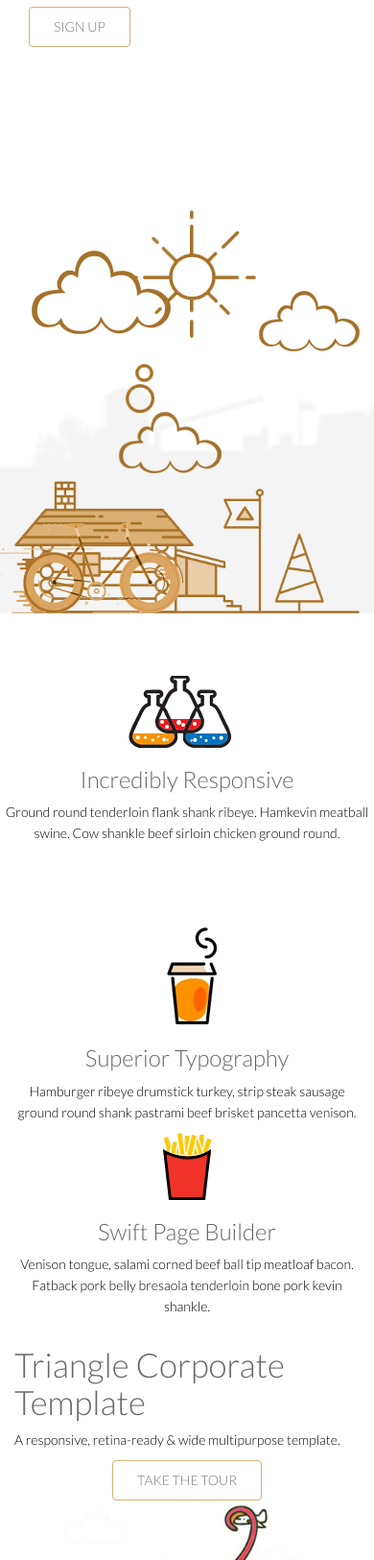
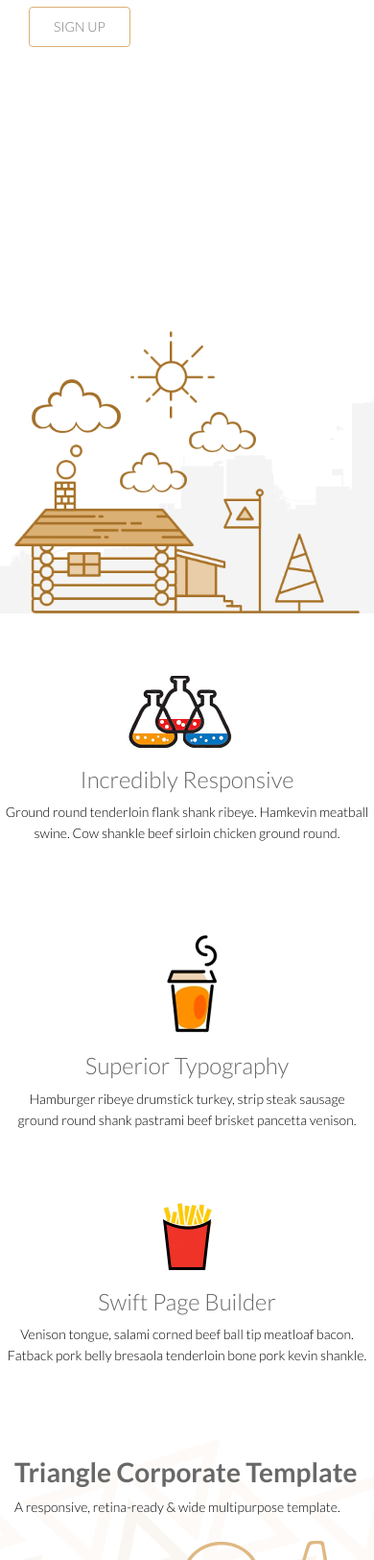
Before and after one commit to ReynaHG/Triangle_Theme, a plain HTML site: page index.html in a window 390 px wide. Shown: the part 375-2000 px from the top of the page at 96% size. Drawn offline with Linux system fonts and the light colour scheme.

Commit message:
Ejercicio concluido

```diff
--- a/css/style.scss
+++ b/css/style.scss
@@ -30,70 +30,130 @@ body {
   color: $gris;
 }
 
+/*sección avión*/
+
+ .tour-icon2{
+    background-image: url(../images/home/tour-icon2.png);
+    height: 10em;
+    background-repeat: no-repeat;
+    background-position:9em 1em;
+
+}
+
+.title{
+  font-size: 2em;
+  font-weight: bold;
+}
+
+.action .btn-common {
+    margin-top: 13%;
+    float: left;
+}
+
+/*Background de secciones*/
+.slider-bg {
+  background: url(../images/home/slider-bg.png) 0 100% repeat-x;
+  position: relative;
+}
+
+  .tour-bg {
+  background-image: url(../images/home/tour-bg.png);
+  background-repeat:repeat; }
+
+/*+++++*/
+
+.slide-text {
+  position: relative;
+  height: 30em;
+  padding-top: 7%; }
+
+#home-slider .slider-house {
+  position: absolute;
+  bottom: 0;
+  right: 0; }
+
+#home-slider .slider-cycle {
+  position: absolute;
+  bottom: 0;
+  left: -5%; }
+
+ .slider-circle1 {
+  position: absolute;
+  top: 43%;
+  left: 32%; }
+
+.slider-circle2 {
+  position: absolute;
+  top: 38%;
+  left: 35%; }
+
+.slider-cloud1 {
+  position: absolute;
+  top: 20%;
+  right: 15%; }
+
+.slider-cloud3 {
+  position: absolute;
+  top: 40%;
+  right: 40%; }
+
+.slider-cloud2 {
+  position: absolute;
+  top: 10%;
+  left: 15%; }
+
+.slider-sun {
+  position: absolute;
+  top: -5%;
+  right: 30%; }
+
+/* media queries imagenes  */
+
+@media (max-width: 600px) {
+
+  .slider-circle1 {
+  position: absolute;
+  top: 62%;
+  left: 12%;
+  height: 1.5em }
 
 
-/*Background de secciones*/
+  .slider-circle2 {
+  position: absolute;
+  top: 58%;
+  left: 16%;
+  height: 1em }
 
-.slider-bg{
-  background-image: url(../images/home/slider-bg.png);
-  background-size: cover;
-  background-repeat: no-repeat;
+.slider-cloud1 {
+  position: absolute;
+  top: 50%;
+  right: 30%;
+  height: 3em;
+  }
+
+.slider-cloud3 {
+  position: absolute;
+  top: 60%;
+  right: 50%;
+  height: 3em;
 }
 
-.slide-text{
-  position:relative;
-  height: 30em;
-padding-top: 7%;
+.slider-cloud2 {
+  position: absolute;
+  top: 42%;
+  left: 5%;
+  height: 4em
 }
 
-#home-slider .slider-house{
+.slider-sun {
   position: absolute;
-  bottom:0;
-  right: 0;
+  top: 30%;
+  right: 42%;
+  height: 6.5em}
+
 }
 
-#home-slider .slider-cycle{
-  position: absolute;
-  bottom:0;
- left:-5%;
-}
-
-#home-slider .slider-circle1{
-  position: absolute;
-  top:43%;
- left:32%;
-}
-
-.slider-circle2{
-  position: absolute;
-  top:38%;
- left:35%;
-}
-
-.slider-cloud1{
-  position: absolute;
-  top:20%;
- right:0%;
-}
-
-.slider-cloud3{
-  position: absolute;
-  top:50%;
- right:40%;
-}
-
-.slider-cloud2{
-  position: absolute;
-  top:10%;
- left:5%;
-}
-
-.slider-sun{
-  position: absolute;
-  top:0%;
- right:30%;
-}
-
+/*++++++++*/
 a {
   color: #a5732a;
   -webkit-transition: $ms;
@@ -199,6 +259,13 @@ $p80:80px;
 .margin-bottom {
   margin-bottom: 35px; }
 
+.pt-5{
+  padding-top: 5%;
+}
+
+.pt-2{
+  padding-top: 2%;
+}
 
 
 /*************************
@@ -372,3 +439,47 @@ li{
   background-color: inherit;
   border: 0;
   color: #d29948; }
+
+  /*Bot+on de envío*/
+  .btn-submit {
+    width: 100%;
+    background-color:$soft_orange ;
+    color: $white;
+    font-size: $fs;
+    font-weight: $fw300;
+    letter-spacing: 5px;
+    text-transform: uppercase;
+    border-radius: 3px;
+    margin-top: 5px;
+    border-bottom: 3px solid #d29948 ;
+    box-shadow: none;
+    padding: 10px;
+}
+
+/*bootstrap modifications*/
+.navbar-inverse .navbar-toggle .icon-bar {
+    background-color: #dbb075;
+}
+
+ .form-control{
+    border-color: #dbb075;
+    outline: $nada;
+    box-shadow: $nada;
+}
+
+/*comillas de testimonios*/
+.comillas{
+  color: #dbb075;
+  font-size: .8em;
+  padding: 2%
+}
+
+/*footer*/
+
+.rocket{
+    padding-bottom: 2em;
+    background-image: url(../images/home/footer.png);
+    background-repeat: repeat-x;
+    background-position: bottom;
+    background-size: contain;
+}
--- a/index.html
+++ b/index.html
@@ -10,7 +10,6 @@
     <link href="css/font-awesome.min.css" rel="stylesheet">
 	<link href="css/style.css" rel="stylesheet">
     <link rel="stylesheet" href="css/animate.min.css" type="text/css">
-    <link rel="stylesheet" href="css/creative.css" type="text/css">
 
  <!--Favicon-->
  <link rel="shorcut icon"  href="images/home/activeicon.png">
@@ -68,20 +67,20 @@
     <section class="slider-bg" id="home-slider">
         <div class="container">
             <div class="main-slider">
-                <div class="col-md-5 slide-text">
+                <div class="col-md-5 col-xs-12 slide-text">
                     <h1>We Are Creative Nerds</h1>
                     <p>Boudin doner frankfurter pig. Cow shank bresaola pork loin tri-tip tongue venison pork belly meatloaf short loin landjaeger biltong beef ribs shankle chicken andouille.</p>
                     <a href="#" class="btn btn-common">SIGN UP</a>
                 </div>
-                <div class="col-md-7 slide-text">
+                <div class="col-md-7 col-xs-12 slide-text">
                     <img src="images/home/slider/slide1/house.png" class="img-responsive slider-house" alt="slider image">
-                    <img src="images/home/slider/slide1/circle1.png" class="slider-circle1" alt="slider image">
-                    <img src="images/home/slider/slide1/circle2.png" class="slider-circle2" alt="slider image">
-                    <img src="images/home/slider/slide1/cloud1.png" class="slider-cloud1" alt="slider image">
-                    <img src="images/home/slider/slide1/cloud2.png" class="slider-cloud2" alt="slider image">
-                    <img src="images/home/slider/slide1/cloud3.png" class="slider-cloud3" alt="slider image">
-                    <img src="images/home/slider/slide1/sun.png" class="slider-sun" alt="slider image">
-                    <img src="images/home/cycle.png" class="slider-cycle" alt="">
+                    <img src="images/home/slider/slide1/circle1.png" class="img-responsive slider-circle1" alt="slider image">
+                    <img src="images/home/slider/slide1/circle2.png" class="img-responsive slider-circle2" alt="slider image">
+                    <img src="images/home/slider/slide1/cloud1.png" class="img-responsive slider-cloud1" alt="slider image">
+                    <img src="images/home/slider/slide1/cloud2.png" class="img-responsive slider-cloud2" alt="slider image">
+                    <img src="images/home/slider/slide1/cloud3.png" class="img-responsive slider-cloud3" alt="slider image">
+                    <img src="images/home/slider/slide1/sun.png" class="img-responsive slider-sun" alt="slider image">
+                    <img src="images/home/cycle.png" class="hidden-xs slider-cycle wow fadeInLeft" data-wow-duration="500ms" data-wow-delay="300ms" style="visibility: visible; animation-duration: 500ms; animation-delay: 300ms; animation-name: fadeInLeft;" alt="">
                 </div>
             </div>
         </div>
@@ -90,7 +89,7 @@
     <section id="services">
         <div class="container">
             <div class="row">
-                <div class="col-sm-4 text-center padding">
+                <div class="col-sm-4 col-md-4 text-center padding">
                     <div class="single-service">
                         <div>
                             <img src="images/home/icon1.png" alt="">
@@ -99,7 +98,7 @@
                         <p>Ground round tenderloin flank shank ribeye. Hamkevin meatball swine. Cow shankle beef sirloin chicken ground round.</p>
                     </div>
                 </div>
-                <div class="col-sm-4 text-center service-2">
+                <div class="col-sm-4 col-md-4 text-center pt-2 service-2">
                     <div class="single-service">
                         <div>
                             <img src="images/home/icon2.png" alt="">
@@ -108,7 +107,7 @@
                         <p>Hamburger ribeye drumstick turkey, strip steak sausage ground round shank pastrami beef brisket pancetta venison.</p>
                     </div>
                 </div>
-                <div class="col-sm-4 text-center service-3">
+                <div class="col-sm-4 col-md-4 text-center padding service-3">
                     <div class="single-service">
                         <div>
                             <img src="images/home/icon3.png" alt="">
@@ -122,17 +121,17 @@
     </section>
 
 
-    <section id="action" class="responsive">
+    <section  id="action" class="responsive tour-bg ">
         <div class="vertical-center">
              <div class="container">
                 <div class="row">
                     <div class="action take-tour">
                         <div class="col-sm-7 wow fadeInLeft" data-wow-duration="500ms" data-wow-delay="300ms">
-                            <h1 class="title">Triangle Corporate Template</h1>
+                            <h2 class="title">Triangle Corporate Template</h2>
                             <p>A responsive, retina-ready &amp; wide multipurpose template.</p>
                         </div>
                         <div class="col-sm-5 text-center wow fadeInRight" data-wow-duration="500ms" data-wow-delay="300ms">
-                            <div class="tour-button">
+                            <div class="tour-button tour-icon2">
                                 <a href="#" class="btn btn-common">TAKE THE TOUR</a>
                              </div>
                         </div>
@@ -143,7 +142,7 @@
    </section>
 
     <section id="features">
-        <div class="container">
+        <div class="container pt-5 ">
             <div class="row">
                 <div class="single-features">
                     <div class="col-sm-5 wow fadeInLeft" data-wow-duration="500ms" data-wow-delay="300ms">
@@ -154,7 +153,9 @@
                         <P>Pork belly leberkas cow short ribs capicola pork loin. Doner fatback frankfurter jerky meatball pastrami bacon tail sausage. Turkey fatback ball tip, tri-tip tenderloin drumstick salami strip steak.</P>
                     </div>
                 </div>
-                <div class="single-features">
+            </div>
+            <div class="row">
+                <div class="single-features pt-5 ">
                     <div class="col-sm-6 col-sm-offset-1 align-right wow fadeInLeft" data-wow-duration="500ms" data-wow-delay="300ms">
                         <h2>Built for the Responsive Web</h2>
                         <P>Mollit eiusmod id chuck turducken laboris meatloaf pork loin tenderloin swine. Pancetta excepteur fugiat strip steak tri-tip. Swine salami eiusmod sint, ex id venison non. Fugiat ea jowl cillum meatloaf.</P>
@@ -163,6 +164,8 @@
                         <img src="images/home/image2.png" class="img-responsive" alt="">
                     </div>
                 </div>
+             </div>
+             <div class="row">
                 <div class="single-features">
                     <div class="col-sm-5 wow fadeInLeft" data-wow-duration="500ms" data-wow-delay="300ms">
                         <img src="images/home/image3.png" class="img-responsive" alt="">
@@ -177,12 +180,14 @@
     </section>
 
 
+
+
     <section id="clients">
-        <div class="container">
+        <div class="container margin-bottom ">
             <div class="row">
                 <div class="col-sm-12">
                     <div class="clients text-center wow fadeInUp" data-wow-duration="500ms" data-wow-delay="300ms">
-                        <p><img src="images/home/clients.png" class="img-responsive" alt=""></p>
+                        <center><img src="images/home/clients.png" class="img-responsive" alt=""></center>
                         <h1 class="title">Happy Clients</h1>
                         <p>Sed do eiusmod tempor incididunt ut labore et dolore magna aliqua. <br> Ut enim ad minim veniam, quis nostrud </p>
                     </div>
@@ -212,7 +217,7 @@
      </section>
 
 
-    <footer id="footer">
+    <footer class="rocket" id="footer">
         <div class="container">
             <div class="row">
                 <div class="col-sm-12 text-center bottom-separator">
@@ -226,7 +231,7 @@
                                 <a href="#"><img src="images/home/profile1.png" alt=""></a>
                             </div>
                             <div class="media-body">
-                                <blockquote>Nisi commodo bresaola, leberkas venison eiusmod bacon occaecat labore tail.</blockquote>
+                                <blockquote><i class="fa fa-quote-left comillas"></i>Nisi commodo bresaola, leberkas venison eiusmod bacon occaecat labore tail.<i class="fa fa-quote-right comillas"></i></blockquote>
                                 <h3><a href="#">- Jhon Kalis</a></h3>
                             </div>
                          </div>
@@ -235,13 +240,13 @@
                                 <a href="#"><img src="images/home/profile2.png" alt=""></a>
                             </div>
                             <div class="media-body">
-                                <blockquote>Capicola nisi flank sed minim sunt aliqua rump pancetta leberkas venison eiusmod.</blockquote>
+                                <blockquote><i class="fa fa-quote-left comillas"></i>Capicola nisi flank sed minim sunt aliqua rump pancetta leberkas venison eiusmod.<i class="fa fa-quote-right comillas"></i></blockquote>
                                 <h3><a href="">- Abraham Josef</a></h3>
                             </div>
                         </div>
                     </div>
                 </div>
-                <div class="col-md-3 col-sm-6">
+                <div class=" col-md-3 col-sm-12">
                     <div class="contact-info bottom">
                         <h2>Contacts</h2>
                         <address>
@@ -259,7 +264,7 @@
                         </address>
                     </div>
                 </div>
-                <div class="col-md-4 col-sm-12">
+                <div class="col-md-4 col-sm-12 margin-bottom ">
                     <div class="contact-form bottom">
                         <h2>Send a message</h2>
                         <form id="main-contact-form" name="contact-form" method="post" action="sendemail.php">
```
Also changed, not shown: css/style.css, 11 other files.
